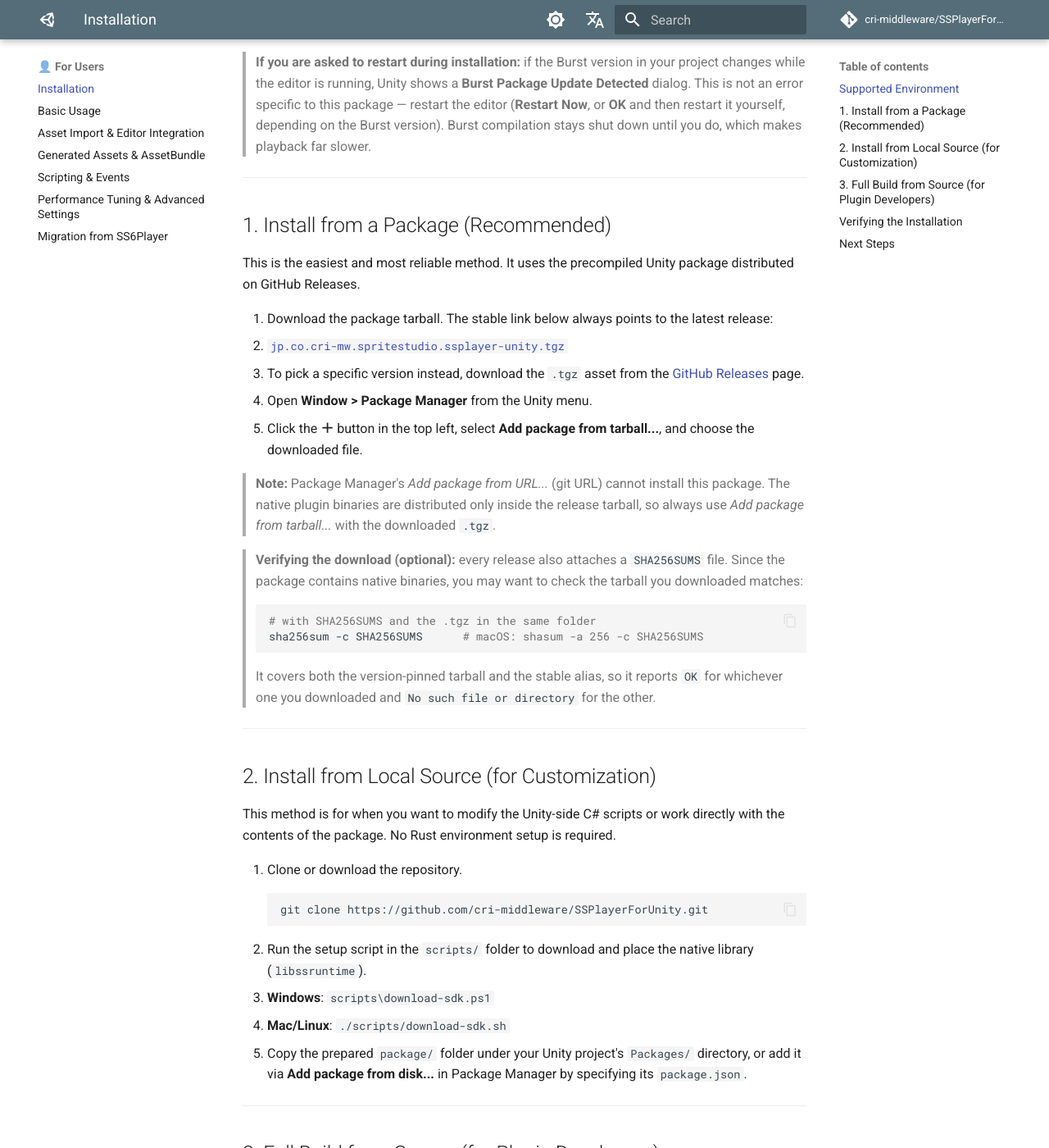
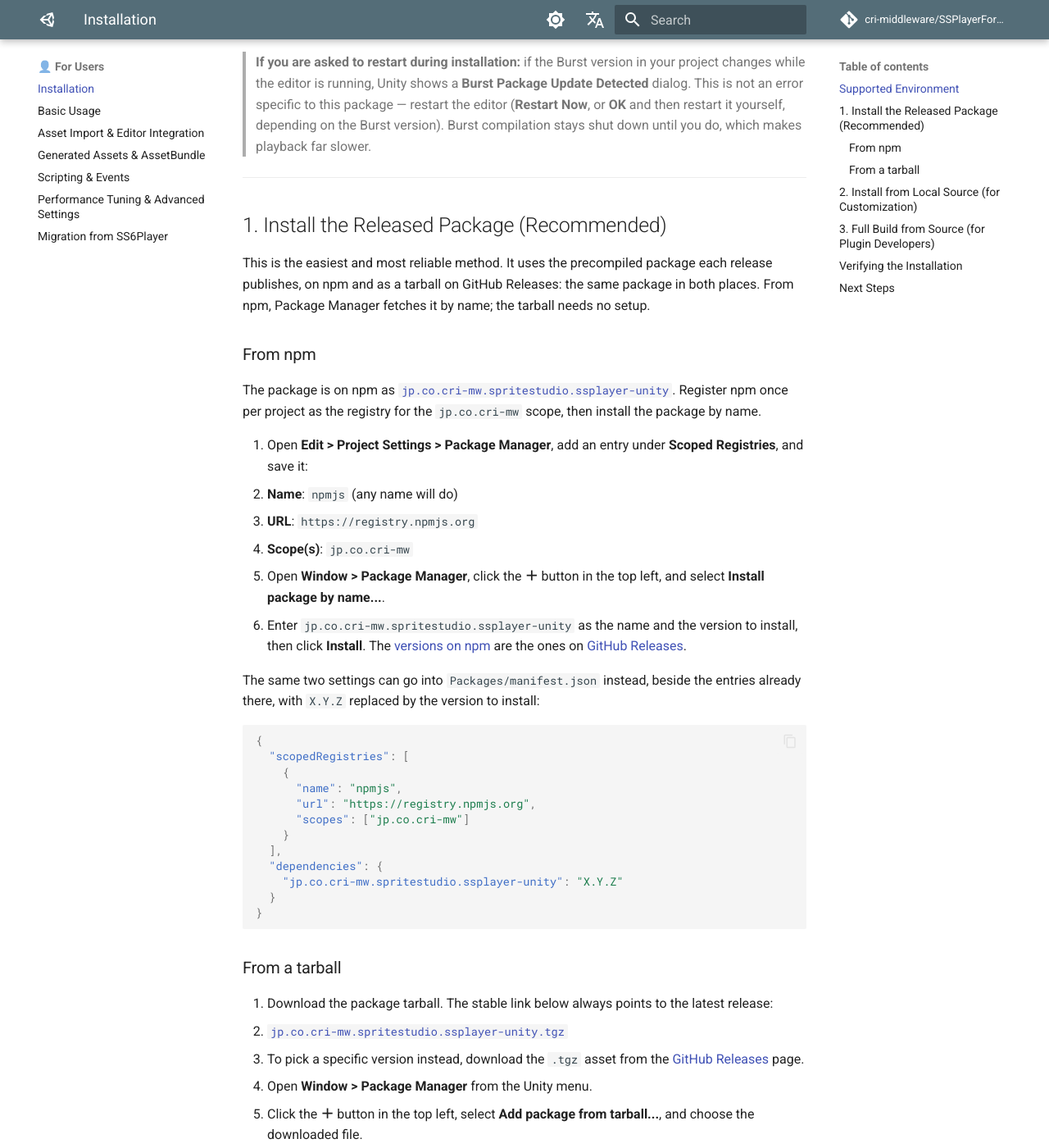
Before and after one commit to cri-middleware/SSPlayerForUnity, an MkDocs documentation site: the page built from docs/en/setup/install.md, in a window 1280 px wide and 1400 px high, scrolled down 794 px. Shown: the whole window at 82% size. Built offline with MkDocs 1.6.1 and Material for MkDocs 9.7.7, drawn with Linux system fonts in a browser that asks for light colours; comment, search, counter and statistics services are not loaded; some of the changed text lies outside the part shown.

Commit message:
docs: install the Unity package from npm, through a scoped registry
Each release now puts the package on npm as well as on GitHub Releases,
so the installation guide's recommended method gains a route from npm:
register https://registry.npmjs.org for the jp.co.cri-mw scope, then
install the package by name, or write both into Packages/manifest.json.
The tarball stays as the second route. The README's quick start and the
limitations note on git URLs name npm alongside the tarball.

````diff
--- a/docs/en/setup/install.md
+++ b/docs/en/setup/install.md
@@ -20,17 +20,45 @@ The project template you start from can be **either 2D or 3D**. What this packag
 
 ---
 
-## 1. Install from a Package (Recommended)
+## 1. Install the Released Package (Recommended)
 
-This is the easiest and most reliable method. It uses the precompiled Unity package distributed on GitHub Releases.
+This is the easiest and most reliable method. It uses the precompiled package each release publishes, on npm and as a tarball on GitHub Releases: the same package in both places. From npm, Package Manager fetches it by name; the tarball needs no setup.
+
+### From npm
+
+The package is on npm as [`jp.co.cri-mw.spritestudio.ssplayer-unity`](https://www.npmjs.com/package/jp.co.cri-mw.spritestudio.ssplayer-unity). Register npm once per project as the registry for the `jp.co.cri-mw` scope, then install the package by name.
+
+1. Open **Edit > Project Settings > Package Manager**, add an entry under **Scoped Registries**, and save it:
+   - **Name**: `npmjs` (any name will do)
+   - **URL**: `https://registry.npmjs.org`
+   - **Scope(s)**: `jp.co.cri-mw`
+2. Open **Window > Package Manager**, click the **＋** button in the top left, and select **Install package by name...**.
+3. Enter `jp.co.cri-mw.spritestudio.ssplayer-unity` as the name and the version to install, then click **Install**. The [versions on npm](https://www.npmjs.com/package/jp.co.cri-mw.spritestudio.ssplayer-unity?activeTab=versions) are the ones on [GitHub Releases](https://github.com/cri-middleware/SSPlayerForUnity/releases).
+
+The same two settings can go into `Packages/manifest.json` instead, beside the entries already there, with `X.Y.Z` replaced by the version to install:
+
+```json
+{
+  "scopedRegistries": [
+    {
+      "name": "npmjs",
+      "url": "https://registry.npmjs.org",
+      "scopes": ["jp.co.cri-mw"]
+    }
+  ],
+  "dependencies": {
+    "jp.co.cri-mw.spritestudio.ssplayer-unity": "X.Y.Z"
+  }
+}
+```
+
+### From a tarball
 
 1. Download the package tarball. The stable link below always points to the latest release:
    - [`jp.co.cri-mw.spritestudio.ssplayer-unity.tgz`](https://github.com/cri-middleware/SSPlayerForUnity/releases/latest/download/jp.co.cri-mw.spritestudio.ssplayer-unity.tgz)
    - To pick a specific version instead, download the `.tgz` asset from the [GitHub Releases](https://github.com/cri-middleware/SSPlayerForUnity/releases) page.
 2. Open **Window > Package Manager** from the Unity menu.
 3. Click the **＋** button in the top left, select **Add package from tarball...**, and choose the downloaded file.
-
-> **Note:** Package Manager's *Add package from URL...* (git URL) cannot install this package. The native plugin binaries are distributed only inside the release tarball, so always use *Add package from tarball...* with the downloaded `.tgz`.
 
 > **Verifying the download (optional):** every release also attaches a `SHA256SUMS` file. Since the package contains native binaries, you may want to check the tarball you downloaded matches:
 >
@@ -40,6 +68,8 @@ This is the easiest and most reliable method. It uses the precompiled Unity pack
 > ```
 >
 > It covers both the version-pinned tarball and the stable alias, so it reports `OK` for whichever one you downloaded and `No such file or directory` for the other.
+
+> **Note:** Package Manager's *Add package from URL...* (git URL) cannot install this package. The native plugin binaries are distributed only inside the released package, so install it from npm or with *Add package from tarball...*.
 
 ---
 
````
Also changed, not shown: README.ja.md (+1 -1 lines), README.md (+1 -1 lines), docs/en/limitations.md (+1 -1 lines), docs/ja/limitations.md (+1 -1 lines), docs/ja/setup/install.md (+34 -4 lines).
